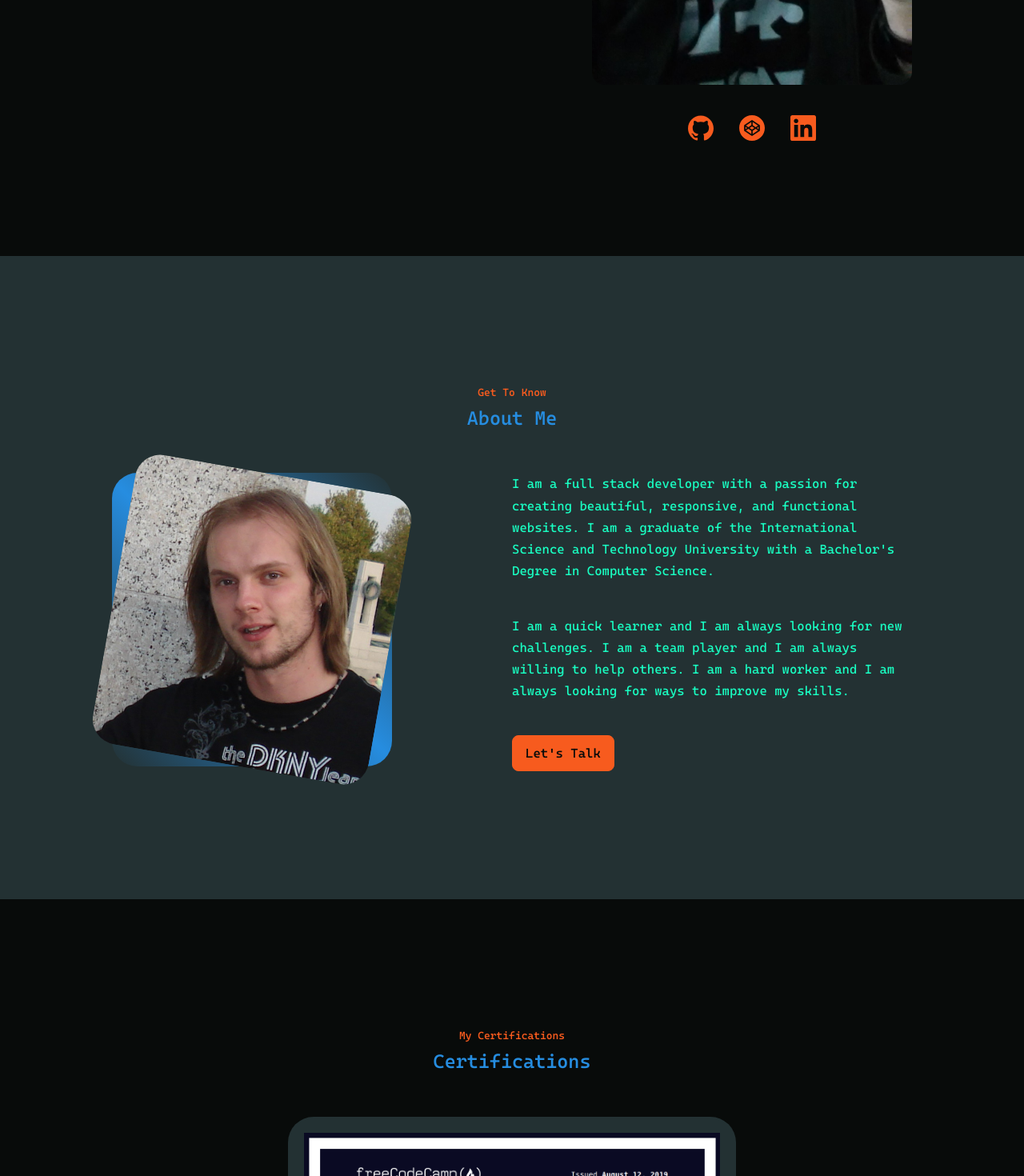
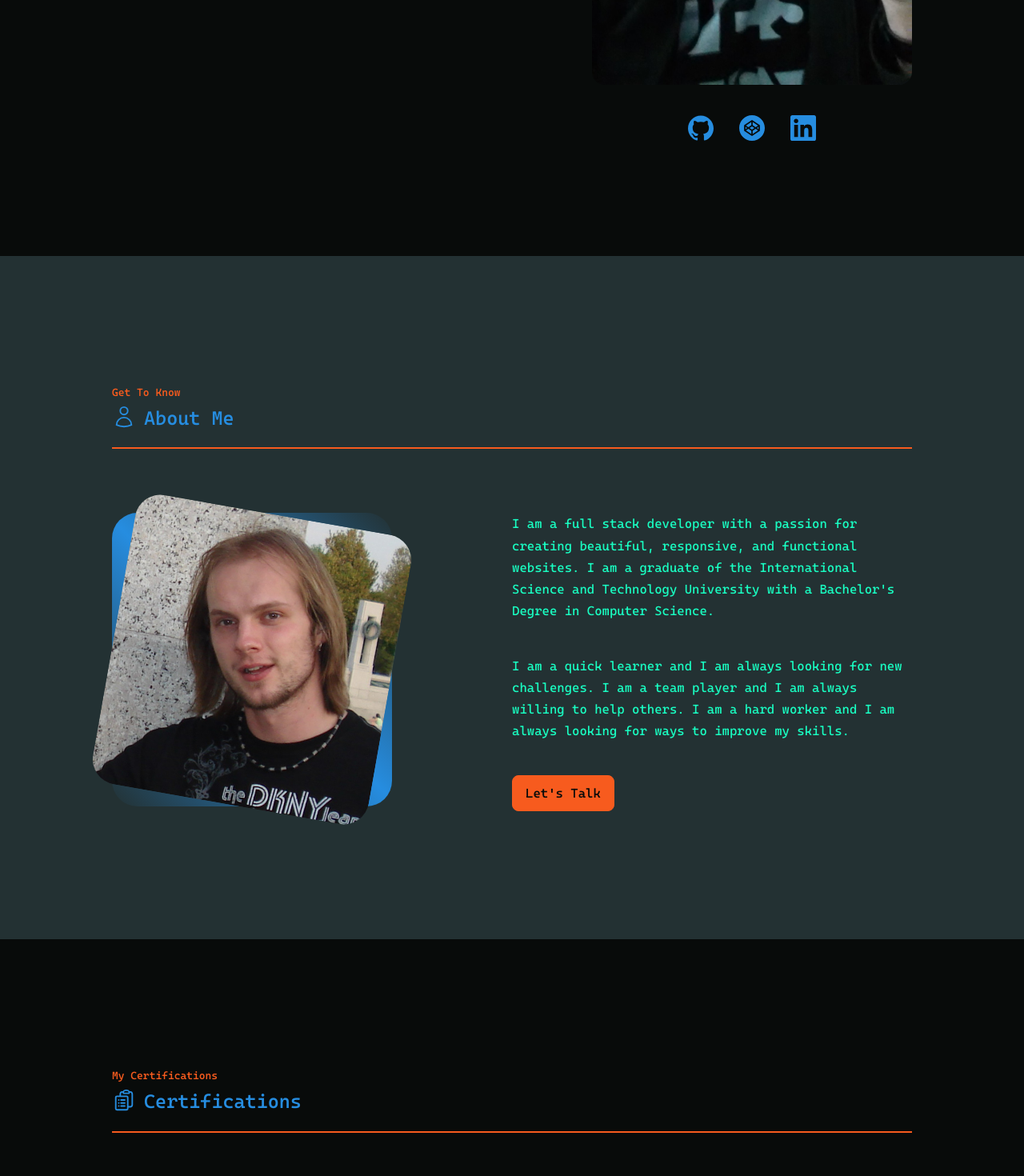
Before and after one commit to vyber7/portfolio, a React (Create React App) app: page / in a window 1280 px wide. Shown: the part 620-2090 px from the top of the page at 80% size. Built offline with nearby package versions, Linux system fonts and the light colour scheme.

Commit message:
CSS updates everywhere
CV Updated

```diff
--- a/src/components/about.jsx
+++ b/src/components/about.jsx
@@ -5,8 +5,26 @@ import { Link } from "react-scroll";
 function About() {
   return (
     <section id="about">
-      <h5>Get To Know</h5>
-      <h2>About Me</h2>
+      <div className="title">
+        <h5>Get To Know</h5>
+        <h2>
+          <svg
+            xmlns="http://www.w3.org/2000/svg"
+            fill="none"
+            viewBox="0 0 24 24"
+            strokeWidth={1.5}
+            stroke="currentColor"
+            className="w-6 h-6"
+          >
+            <path
+              strokeLinecap="round"
+              strokeLinejoin="round"
+              d="M15.75 6a3.75 3.75 0 11-7.5 0 3.75 3.75 0 017.5 0zM4.501 20.118a7.5 7.5 0 0114.998 0A17.933 17.933 0 0112 21.75c-2.676 0-5.216-.584-7.499-1.632z"
+            />
+          </svg>
+          About Me
+        </h2>
+      </div>
 
       <div className="container about__container">
         <div className="about__me">
--- a/src/components/certifications.jsx
+++ b/src/components/certifications.jsx
@@ -40,8 +40,26 @@ const data = [
 function Certs() {
   return (
     <section id="certifications">
-      <h5>My Certifications</h5>
-      <h2>Certifications</h2>
+      <div className="title">
+        <h5>My Certifications</h5>
+        <h2>
+          <svg
+            xmlns="http://www.w3.org/2000/svg"
+            fill="none"
+            viewBox="0 0 24 24"
+            strokeWidth={1.5}
+            stroke="currentColor"
+            className="w-6 h-6"
+          >
+            <path
+              strokeLinecap="round"
+              strokeLinejoin="round"
+              d="M9 12h3.75M9 15h3.75M9 18h3.75m3 .75H18a2.25 2.25 0 002.25-2.25V6.108c0-1.135-.845-2.098-1.976-2.192a48.424 48.424 0 00-1.123-.08m-5.801 0c-.065.21-.1.433-.1.664 0 .414.336.75.75.75h4.5a.75.75 0 00.75-.75 2.25 2.25 0 00-.1-.664m-5.8 0A2.251 2.251 0 0113.5 2.25H15c1.012 0 1.867.668 2.15 1.586m-5.8 0c-.376.023-.75.05-1.124.08C9.095 4.01 8.25 4.973 8.25 6.108V8.25m0 0H4.875c-.621 0-1.125.504-1.125 1.125v11.25c0 .621.504 1.125 1.125 1.125h9.75c.621 0 1.125-.504 1.125-1.125V9.375c0-.621-.504-1.125-1.125-1.125H8.25zM6.75 12h.008v.008H6.75V12zm0 3h.008v.008H6.75V15zm0 3h.008v.008H6.75V18z"
+            />
+          </svg>
+          Certifications
+        </h2>
+      </div>
 
       <swiper-container
         pagination="true"
--- a/src/components/contact.jsx
+++ b/src/components/contact.jsx
@@ -5,8 +5,26 @@ import "../styles/contact.css";
 function Contact() {
   return (
     <section id="contact">
-      <h5>Get In Touch</h5>
-      <h2>Contact Me</h2>
+      <div className="title">
+        <h5>Get In Touch</h5>
+        <h2>
+          <svg
+            xmlns="http://www.w3.org/2000/svg"
+            fill="none"
+            viewBox="0 0 24 24"
+            strokeWidth={1.5}
+            stroke="currentColor"
+            className="w-6 h-6"
+          >
+            <path
+              strokeLinecap="round"
+              strokeLinejoin="round"
+              d="M21.75 6.75v10.5a2.25 2.25 0 01-2.25 2.25h-15a2.25 2.25 0 01-2.25-2.25V6.75m19.5 0A2.25 2.25 0 0019.5 4.5h-15a2.25 2.25 0 00-2.25 2.25m19.5 0v.243a2.25 2.25 0 01-1.07 1.916l-7.5 4.615a2.25 2.25 0 01-2.36 0L3.32 8.91a2.25 2.25 0 01-1.07-1.916V6.75"
+            />
+          </svg>
+          Contact Me
+        </h2>
+      </div>
       <div className="container contact__container">
         <form action="">
           <input type="text" placeholder="Name" name="name" required />
--- a/src/components/experience.jsx
+++ b/src/components/experience.jsx
@@ -4,8 +4,26 @@ import { BsBookmarkCheckFill } from "react-icons/bs";
 function Experience() {
   return (
     <section id="experience">
-      <h5>What skills I have</h5>
-      <h2>My Experience</h2>
+      <div className="title">
+        <h5>What skills I have</h5>
+        <h2>
+          <svg
+            xmlns="http://www.w3.org/2000/svg"
+            fill="none"
+            viewBox="0 0 24 24"
+            strokeWidth={1.5}
+            stroke="currentColor"
+            className="w-6 h-6"
+          >
+            <path
+              strokeLinecap="round"
+              strokeLinejoin="round"
+              d="M20.25 14.15v4.25c0 1.094-.787 2.036-1.872 2.18-2.087.277-4.216.42-6.378.42s-4.291-.143-6.378-.42c-1.085-.144-1.872-1.086-1.872-2.18v-4.25m16.5 0a2.18 2.18 0 00.75-1.661V8.706c0-1.081-.768-2.015-1.837-2.175a48.114 48.114 0 00-3.413-.387m4.5 8.006c-.194.165-.42.295-.673.38A23.978 23.978 0 0112 15.75c-2.648 0-5.195-.429-7.577-1.22a2.016 2.016 0 01-.673-.38m0 0A2.18 2.18 0 013 12.489V8.706c0-1.081.768-2.015 1.837-2.175a48.111 48.111 0 013.413-.387m7.5 0V5.25A2.25 2.25 0 0013.5 3h-3a2.25 2.25 0 00-2.25 2.25v.894m7.5 0a48.667 48.667 0 00-7.5 0M12 12.75h.008v.008H12v-.008z"
+            />
+          </svg>
+          My Experience
+        </h2>
+      </div>
       <div className="container experience__container">
         <div className="experience__card">
           <h3>Frontend Development</h3>
--- a/src/components/footer.jsx
+++ b/src/components/footer.jsx
@@ -34,7 +34,7 @@ function Footer() {
         <a href="https://codepen.io/vyber7" target="_blank" rel="noreferrer">
           <SiCodepen />
         </a>
-        <a href="https://github.com/vyber7" target="_blank" rel="noreferrer">
+        <a href="https://linkedin.com" target="_blank" rel="noreferrer">
           <SiLinkedin />
         </a>
       </div>
--- a/src/components/projects.jsx
+++ b/src/components/projects.jsx
@@ -42,8 +42,26 @@ const data = [
 function Projects() {
   return (
     <section id="projects">
-      <h5>My Recent Work</h5>
-      <h2>Projects</h2>
+      <div className="title">
+        <h5>My Recent Work</h5>
+        <h2>
+          <svg
+            xmlns="http://www.w3.org/2000/svg"
+            fill="none"
+            viewBox="0 0 24 24"
+            strokeWidth={1.5}
+            stroke="currentColor"
+            className="w-6 h-6"
+          >
+            <path
+              strokeLinecap="round"
+              strokeLinejoin="round"
+              d="M11.35 3.836c-.065.21-.1.433-.1.664 0 .414.336.75.75.75h4.5a.75.75 0 00.75-.75 2.25 2.25 0 00-.1-.664m-5.8 0A2.251 2.251 0 0113.5 2.25H15c1.012 0 1.867.668 2.15 1.586m-5.8 0c-.376.023-.75.05-1.124.08C9.095 4.01 8.25 4.973 8.25 6.108V8.25m8.9-4.414c.376.023.75.05 1.124.08 1.131.094 1.976 1.057 1.976 2.192V16.5A2.25 2.25 0 0118 18.75h-2.25m-7.5-10.5H4.875c-.621 0-1.125.504-1.125 1.125v11.25c0 .621.504 1.125 1.125 1.125h9.75c.621 0 1.125-.504 1.125-1.125V18.75m-7.5-10.5h6.375c.621 0 1.125.504 1.125 1.125v9.375m-8.25-3l1.5 1.5 3-3.75"
+            />
+          </svg>
+          Projects
+        </h2>
+      </div>
 
       <div className="container projects__container">
         {data.map((item) => {
--- a/src/index.css
+++ b/src/index.css
@@ -42,15 +42,28 @@ h1 {
   padding: 1rem 0 1rem;
 }
 
-section > h2,
-section > h5 {
-  text-align: center;
-  color: var(--color-primary-variant);
+.title {
+  width: 1000px;
+  border-bottom: 2px solid var(--color-primary-variant);
+  margin: 0 auto 5rem;
 }
 
-section > h2 {
+.title > h2,
+.title > h5 {
+  color: var(--color-primary-variant);
+  text-align: left;
+}
+
+.title > h2 {
   color: var(--color-primary);
-  margin-bottom: 3rem;
+  display: flex;
+  margin-bottom: 1rem;
+}
+
+.title svg {
+  width: 30px;
+  height: 30px;
+  margin: 3px 10px 0 0;
 }
 
 .text-light {
@@ -64,7 +77,7 @@ a {
 }
 
 a:hover {
-  color: var(--color-white);
+  color: var(--color-primary-variant);
 }
 
 .btn {
--- a/src/styles/about.css
+++ b/src/styles/about.css
@@ -2,6 +2,12 @@
   padding: 10rem 0;
   background: var(--color-bg-variant);
   width: 100%;
+}
+
+.title {
+  width: 1000px;
+
+  margin: 0 auto 5rem;
 }
 
 .about__container {
--- a/src/styles/experience.css
+++ b/src/styles/experience.css
@@ -32,7 +32,7 @@
 .experience__content {
   display: grid;
   grid-template-columns: 1fr 1fr;
-  gap: 2rem 1rem;
+  gap: 2rem 3rem;
 }
 
 .experience__details {
@@ -55,7 +55,6 @@
     grid-template-columns: 1fr;
   }
   .experience__card {
-    padding: 2rem;
     width: 80%;
     margin: 0 auto;
   }
@@ -69,7 +68,6 @@
 
   .experience__card {
     width: 100%;
-    padding: 2rem 1rem;
   }
 }
 
--- a/src/styles/footer.css
+++ b/src/styles/footer.css
@@ -34,7 +34,7 @@ footer {
 .footer__socials a {
   background: var(--color-bg);
   color: var(--color-primary);
-  padding: 0.8rem;
+  padding: 0.8rem 1rem 0.5rem;
   border-radius: 0.5rem;
   transition: var(--transition);
   border: 1px solid transparent;
@@ -44,11 +44,11 @@ footer {
 .footer__socials a:hover {
   background: transparent;
   color: var(--color-primary);
-  border-color: var(--color-primary);
+  border-color: var(--color-primary-variant);
 }
 
 .footer__copyright {
-  color: var(--color-bg);
+  color: var(--color-primary);
 }
 
 /*======================== MEDIA QUERIES (MEDIUM DEVICES) ====================*/
@@ -62,12 +62,12 @@ footer {
     display: block;
     width: 100%;
     height: 1px;
-    background: var(--color-bg);
+    background: var(--color-primary-variant);
     margin: 0.6rem 0;
   }
 
   footer {
-    padding-bottom: 7rem;
+    padding-bottom: 4rem;
   }
 }
 
--- a/src/styles/header.css
+++ b/src/styles/header.css
@@ -43,20 +43,17 @@ header {
 }
 
 .header__socials a {
-  color: var(--color-primary-variant);
-
-  border-radius: 0.5rem;
+  color: var(--color-primary);
   transition: var(--transition);
-
   font-size: 2rem;
-}
-
-.header__socials a:hover {
-  color: var(--color-white);
 }
 
 /*======================== MEDIA QUERIES (MEDIUM DEVICES) ====================*/
 @media screen and (max-width: 1024px) {
+  .header__container {
+    grid-gap: 0.5rem;
+  }
+
   .me {
     width: 20rem;
     margin: 0 auto;
--- a/src/styles/nav.css
+++ b/src/styles/nav.css
@@ -29,7 +29,6 @@ nav a {
   padding: 0.8rem;
   font-size: 1.1rem;
   border-radius: 0.5rem;
-  color: var(--color-light);
 }
 
 nav a:hover {
@@ -37,8 +36,8 @@ nav a:hover {
 }
 
 nav a.active {
-  background: var(--color-primary);
-  color: var(--color-bg);
+  border: 2px solid var(--color-primary-variant);
+  color: var(--color-primary);
 }
 
 nav a svg {
@@ -53,11 +52,11 @@ nav a svg {
 @media screen and (max-width: 800px) {
   nav {
     top: auto;
-    bottom: 2rem;
+    bottom: 0;
     left: 50%;
     transform: translateX(-50%);
     width: fit-content;
-    border-radius: 3rem;
+    border-radius: 1rem 1rem 0 0;
   }
 
   .nav__container {
@@ -66,7 +65,7 @@ nav a svg {
   }
 
   nav a {
-    border-radius: 1.5rem;
+    border-radius: 0.5rem;
     width: 3.5rem;
   }
 
```
Also changed, not shown: src/assets/cv.png.
